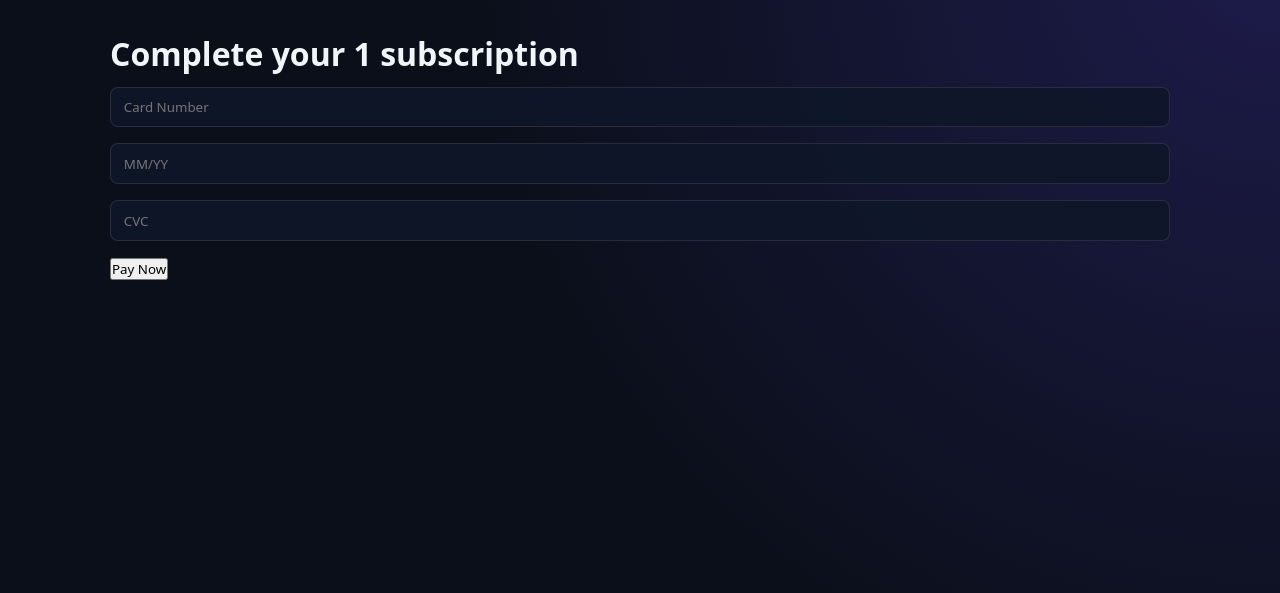
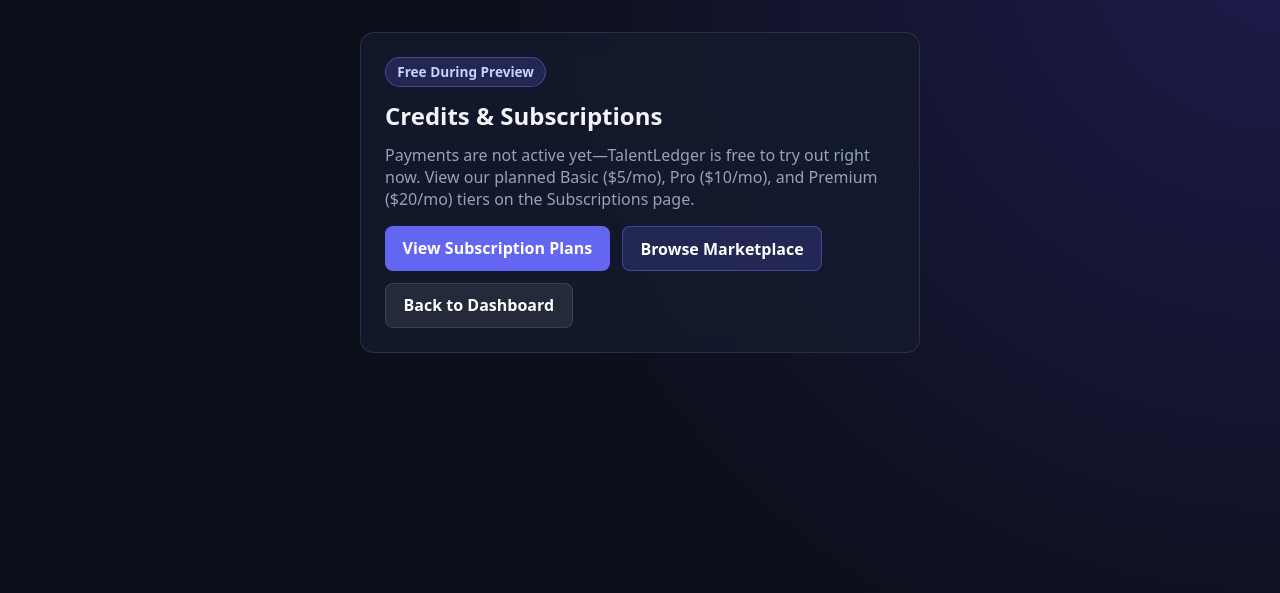
Before and after one commit to ryanmakau560-debug/TalentLedger, a Django app: page /payment/1/ in a window 1280 px wide. Shown: the part 64-657 px from the top of the page. Run offline with Django 5.2, Linux system fonts and the light colour scheme.

Commit message:
Update payment page and add preview subscription plans

```diff
--- a/templates/payment.html
+++ b/templates/payment.html
@@ -1,17 +1,17 @@
-{% extends 'base.html' %}
+{% extends "base.html" %}
+{% block title %}Payment & Plans | TalentLedger{% endblock %}
 
 {% block content %}
-<div class="max-w-md mx-auto py-12 px-6">
-    <h1 class="text-3xl font-bold mb-6">Complete your {{ tier }} subscription</h1>
-    <form class="space-y-4">
-        <input type="text" placeholder="Card Number" class="w-full p-3 border rounded">
-        <div class="flex gap-4">
-            <input type="text" placeholder="MM/YY" class="w-1/2 p-3 border rounded">
-            <input type="text" placeholder="CVC" class="w-1/2 p-3 border rounded">
-        </div>
-        <button class="w-full bg-blue-600 text-white py-3 rounded-lg font-bold">
-            Pay Now
-        </button>
-    </form>
+<div class="card" style="max-width: 560px; margin: 1.5rem auto;">
+  <span class="badge" style="display: inline-block; margin-bottom: 0.75rem;">Free During Preview</span>
+  <h2>Credits & Subscriptions</h2>
+  <p class="muted">
+    Payments are not active yet—TalentLedger is free to try out right now. View our planned Basic ($5/mo), Pro ($10/mo), and Premium ($20/mo) tiers on the Subscriptions page.
+  </p>
+  <div style="display: flex; gap: 0.75rem; flex-wrap: wrap;">
+    <a class="btn" href="/subscription/">View Subscription Plans</a>
+    <a class="btn" href="/marketplace/" style="background: rgba(99, 102, 241, 0.2); border: 1px solid rgba(99, 102, 241, 0.5);">Browse Marketplace</a>
+    <a class="btn" href="/dashboard/" style="background: rgba(255, 255, 255, 0.08); border: 1px solid var(--border);">Back to Dashboard</a>
+  </div>
 </div>
 {% endblock %}
```
